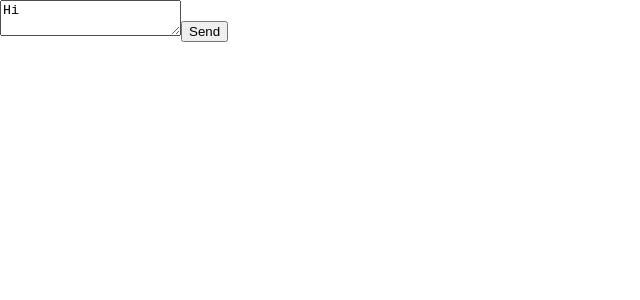
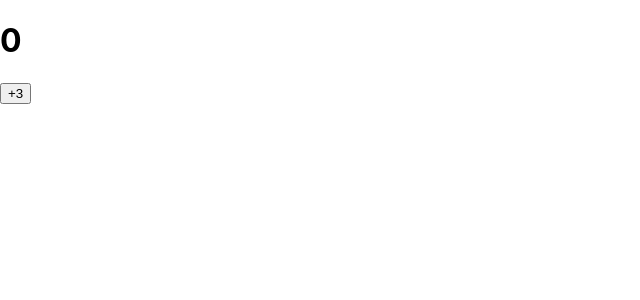
Before and after one commit to AhmedAliEngg/StateChange-ReactJs, a React (Create React App) app: page / in a window 1280 px wide. Shown: the top 300 px of the page, without its empty margins (0-640 px from the left). Built offline with nearby package versions, Linux system fonts and the light colour scheme.

Commit message:
state-render

```diff
--- a/src/App.js
+++ b/src/App.js
@@ -1,28 +1,18 @@
 
 import './App.css';
 import { useState } from 'react';
-function sendMessage(message) {
-  // ...
-}
+
 function App() {
-  const [isSent, setIsSent] = useState(false);
-  const [message, setMessage] = useState('Hi');
-  if (isSent) {
-    return <h1>Your message is on its way!</h1>
-  }
+  const [number, setNumber] = useState(0);
   return (
-    <form onSubmit={(e) => {
-      e.preventDefault();
-      setIsSent(true);
-      sendMessage(message);
-    }}>
-      <textarea
-        placeholder="Message"
-        value={message}
-        onChange={e => setMessage(e.target.value)}
-      />
-      <button type="submit">Send</button>
-    </form>
+    <>
+    <h1>{number}</h1>
+    <button onClick={() => {
+      setNumber(number + 1);
+      setNumber(number + 1);
+      setNumber(number + 1);
+    }}>+3</button>
+    </>
   );
 }
 
```
